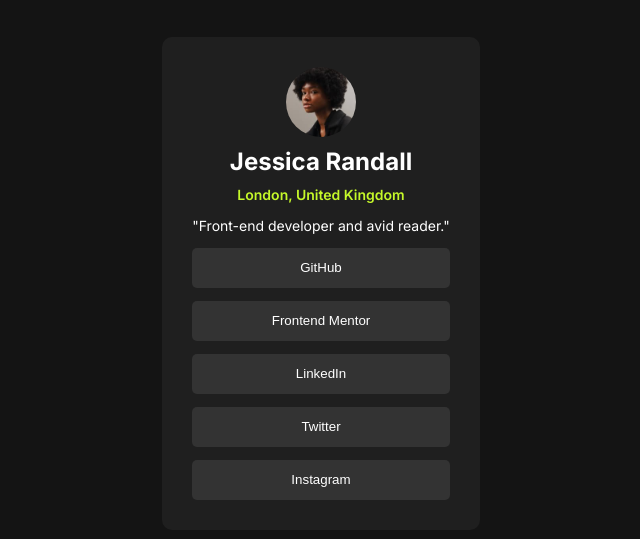
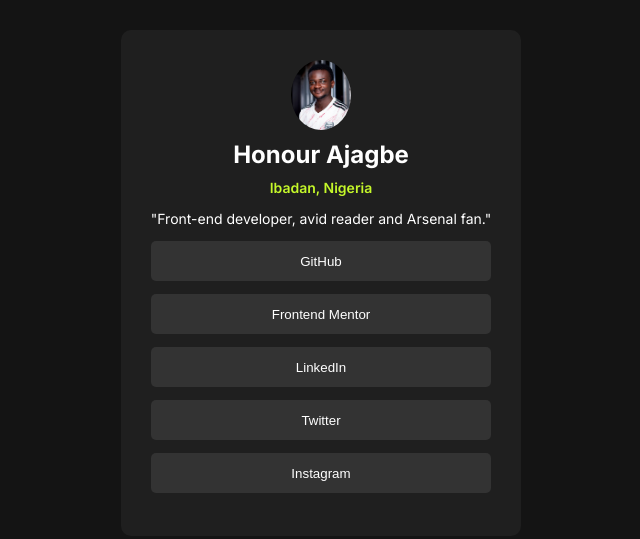
Before and after one commit to Ajabs9/Social-Links-Profile-Frontend-Mentor-Challenge, a plain HTML site: page index.html in a window 1280 px wide. Shown: the part 117-656 px from the top of the page, without its empty margins (319-959 px from the left). Drawn offline with Linux system fonts and the light colour scheme.

Commit message:
Personalizing the social links profile part 1

```diff
--- a/index.html
+++ b/index.html
@@ -12,15 +12,15 @@
 <body>
     <div id="bg-main">
         <div id="container">
-            <img src="./assets/images/avatar-jessica.jpeg" alt="jessica's avatar" id="image">
-            <h2 id="name">Jessica Randall</h2>
-            <p id="location">London, United Kingdom</p>
-            <p id="description">"Front-end developer and avid reader."</p>
-            <button class="btn">GitHub</button>
-            <button class="btn">Frontend Mentor</button>
-            <button class="btn">LinkedIn</button>
-            <button class="btn">Twitter</button>
-            <button class="btn">Instagram</button>
+            <img src="./assets/images/Honour-Ajagbe-Arsenal2.jpg" alt="Honour's avatar" id="image">
+            <h2 id="name">Honour Ajagbe</h2>
+            <p id="location">Ibadan, Nigeria</p>
+            <p id="description">"Front-end developer, avid reader and Arsenal fan."</p>
+            <a href="http://" target="_blank" class="btn-links"><button class="btn">GitHub</button></a>
+            <a href="http://" target="_blank" class="btn-links"><button class="btn">Frontend Mentor</button></a>
+            <a href="http://" target="_blank" class="btn-links"><button class="btn">LinkedIn</button></a>
+            <a href="http://" target="_blank" class="btn-links"><button class="btn">Twitter</button></a>
+            <a href="http://" target="_blank" class="btn-links"><button class="btn">Instagram</button></a>
         </div>
     </div>
 </body>
--- a/style.css
+++ b/style.css
@@ -52,16 +52,21 @@
     color: white;
 }
 
+.btn-links{
+    width: 100%;
+    margin-bottom: 13px;
+    text-decoration: none;
+}
+
 .btn{
-    color: white;
     background-color: hsl(0, 0%, 20%);
     border: none;
     border-radius: 5px;
+    height: 40px;
     width: 100%;
-    height: 40px;
-    margin-bottom: 13px;
+    color: white;
+    font-weight: 400;
     cursor: pointer;
-    font-weight: 400;
 }
 
 .btn:last-of-type{
@@ -70,10 +75,12 @@
 
 .btn:hover, .btn:focus{
     background-color: hsl(75, 94%, 57%);
-    color: black;
 }
 
 .btn:active{
     background-color: hsl(75, 71%, 50%);
+}
+
+.btn a:hover, .btn a:focus, .btn a:active{
     color: black;
 }
```
Also changed, not shown: assets/images/Honour-Ajagbe-Arsenal2.JPG (added).
